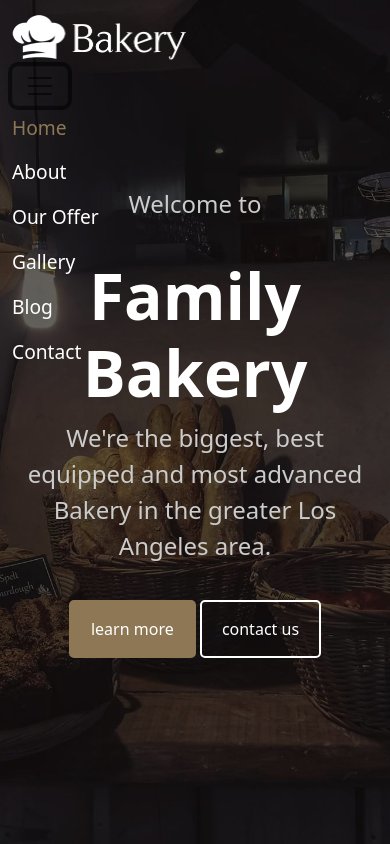
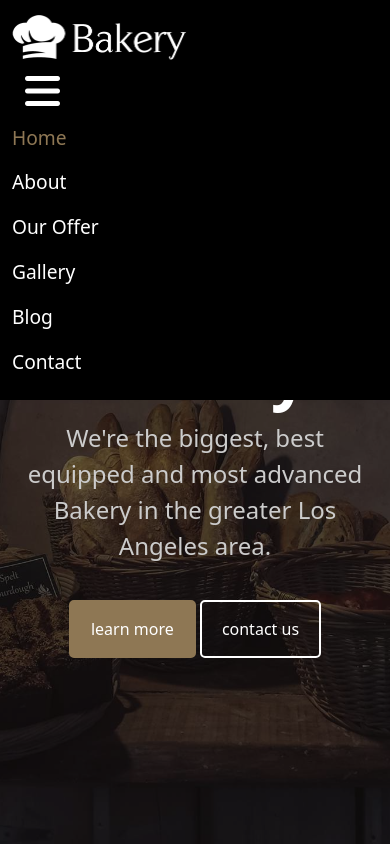
Before and after one commit to mostafamohamed4/Bakery, a plain HTML site: page index.html in a window 390 px wide. Both pictures are taken after a click on the button "Toggle navigation". Shown: the top 844 px of the page. Drawn offline with Linux system fonts and the light colour scheme.

Commit message:
Add files via upload

```diff
--- a/css/style.css
+++ b/css/style.css
@@ -1,8 +1,3 @@
-* {
-    padding: 0;
-    margin: 0;
-}
-
 .navbar {
     transition: background-color 1s;
 }
--- a/index.html
+++ b/index.html
@@ -1,11 +1,10 @@
 <html>
 
 <head>
+    <link rel="stylesheet" href="css/bootstrap.min.css">
     <link rel="stylesheet" href="css/all.css">
-    <link rel="stylesheet" href="css/bootstrap.min.css">
-
     <title>Engage Bakery</title>
-    <link rel="stylesheet" href="https://cdnjs.cloudflare.com/ajax/libs/font-awesome/4.7.0/css/font-awesome.min.css">
+    <!-- <link rel="stylesheet" href="https://cdnjs.cloudflare.com/ajax/libs/font-awesome/4.7.0/css/font-awesome.min.css"> -->
     <link rel="stylesheet" href="css/style.css">
 </head>
 
@@ -17,11 +16,10 @@
             <a class="navbar-brand" href="#">
                 <img src="images/bakery-light-1.png" class="w-50" alt="Bakery" />
             </a>
-            <button class="navbar-toggler" type="button" data-bs-toggle="collapse"
+            <button id="menu" class="navbar-toggler" type="button" data-bs-toggle="collapse"
                 data-bs-target="#navbarSupportedContent" aria-controls="navbarSupportedContent" aria-expanded="false"
                 aria-label="Toggle navigation">
-                <span class="navbar-toggler-icon"></span>
-            </button>
+                <span class="fa-solid fa-bars fa-1x border-white border-2 fa-2x text-white "></span>            </button>
             <div class="collapse navbar-collapse" id="navbarSupportedContent">
                 <ul class="navbar-nav m-auto mb-2 mb-lg-0">
                     <li class="nav-item">
--- a/js/main.js
+++ b/js/main.js
@@ -32,3 +32,6 @@ $(window).scroll(() => {
     }
 
 })
+document.getElementById("menu").addEventListener('click',()=>{
+    $('.navbar').css('background-color', 'black')
+})
```
Also changed, not shown: webfonts/fa-brands-400.ttf (added), webfonts/fa-brands-400.woff2 (added), webfonts/fa-regular-400.ttf (added), webfonts/fa-regular-400.woff2 (added), webfonts/fa-solid-900.ttf (added), webfonts/fa-solid-900.woff2 (added), webfonts/fa-v4compatibility.ttf (added), webfonts/fa-v4compatibility.woff2 (added).
